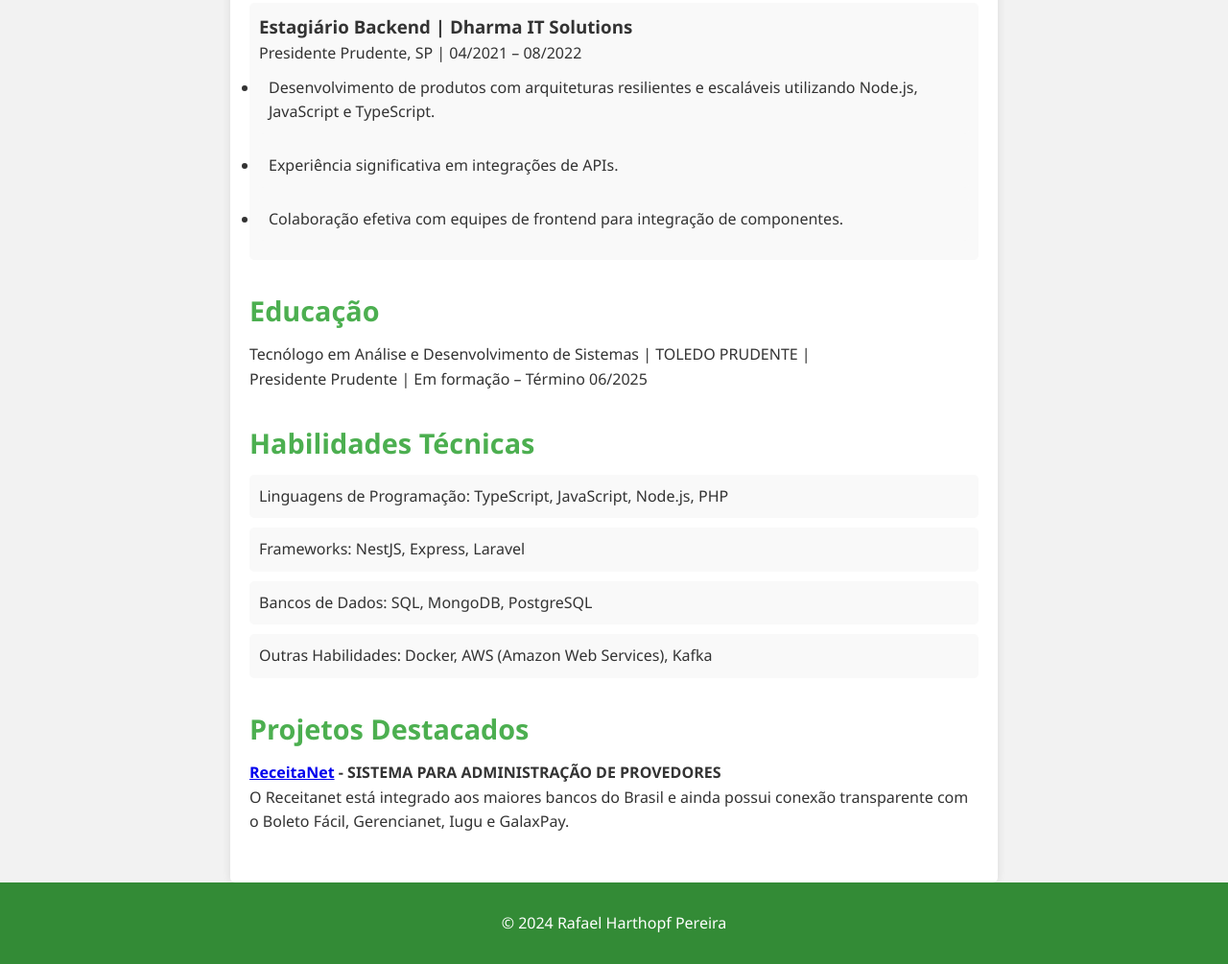
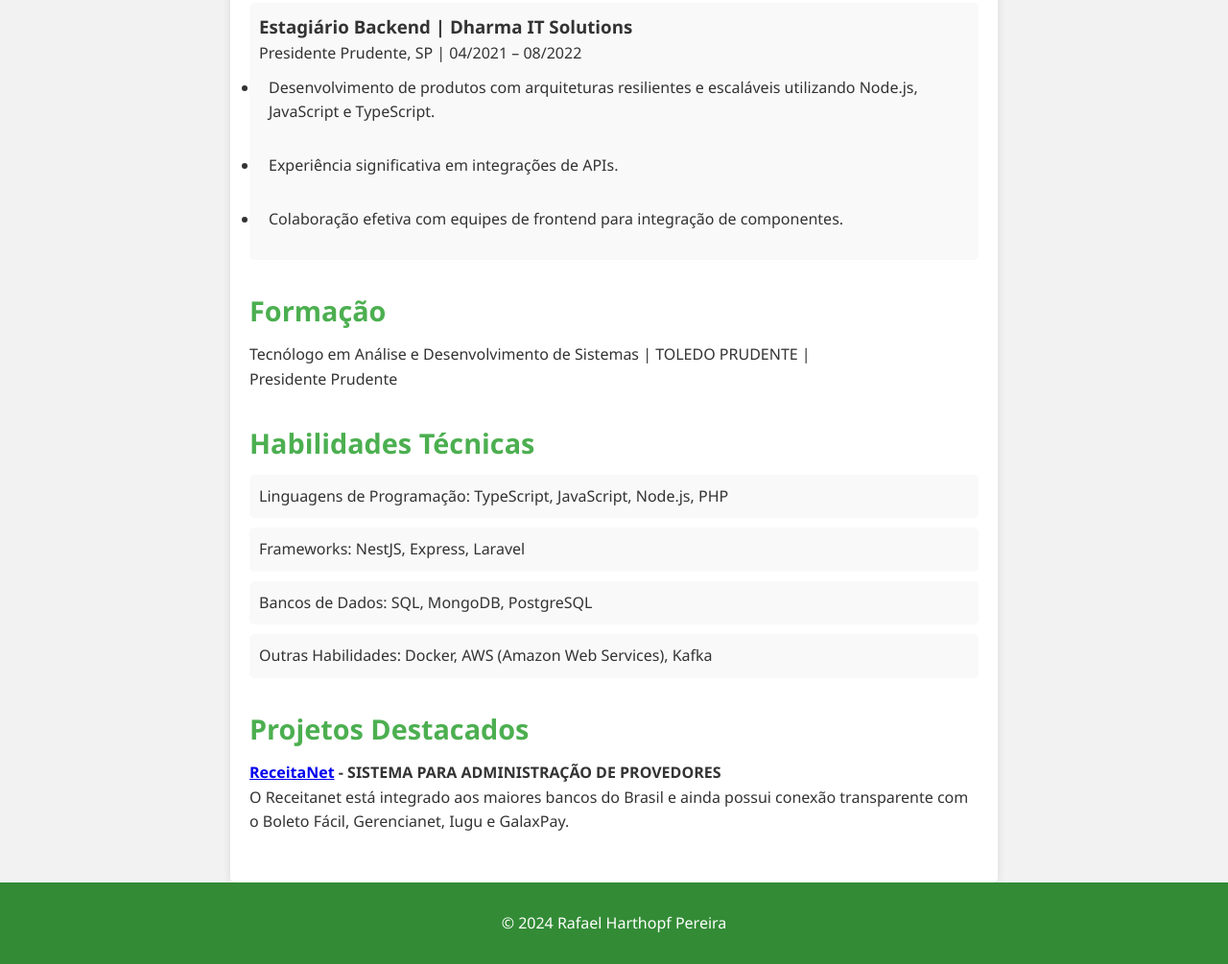
Before and after one commit to rafaelharthopf/curriculo-rafael, a plain HTML site: page index.html in a window 1280 px wide. Shown: the part 1439-2444 px from the top of the page at 96% size. Drawn offline with Linux system fonts and the light colour scheme.

Commit message:
alterado a index

```diff
--- a/index.html
+++ b/index.html
@@ -86,8 +86,8 @@
         </section>
 
         <section>
-            <h2>Educação</h2>
-            <p>Tecnólogo em Análise e Desenvolvimento de Sistemas | TOLEDO PRUDENTE |<br> Presidente Prudente | Em formação – Término 06/2025</p>
+            <h2>Formação</h2>
+            <p>Tecnólogo em Análise e Desenvolvimento de Sistemas | TOLEDO PRUDENTE |<br> Presidente Prudente </p>
         </section>
 
         <section>
```
